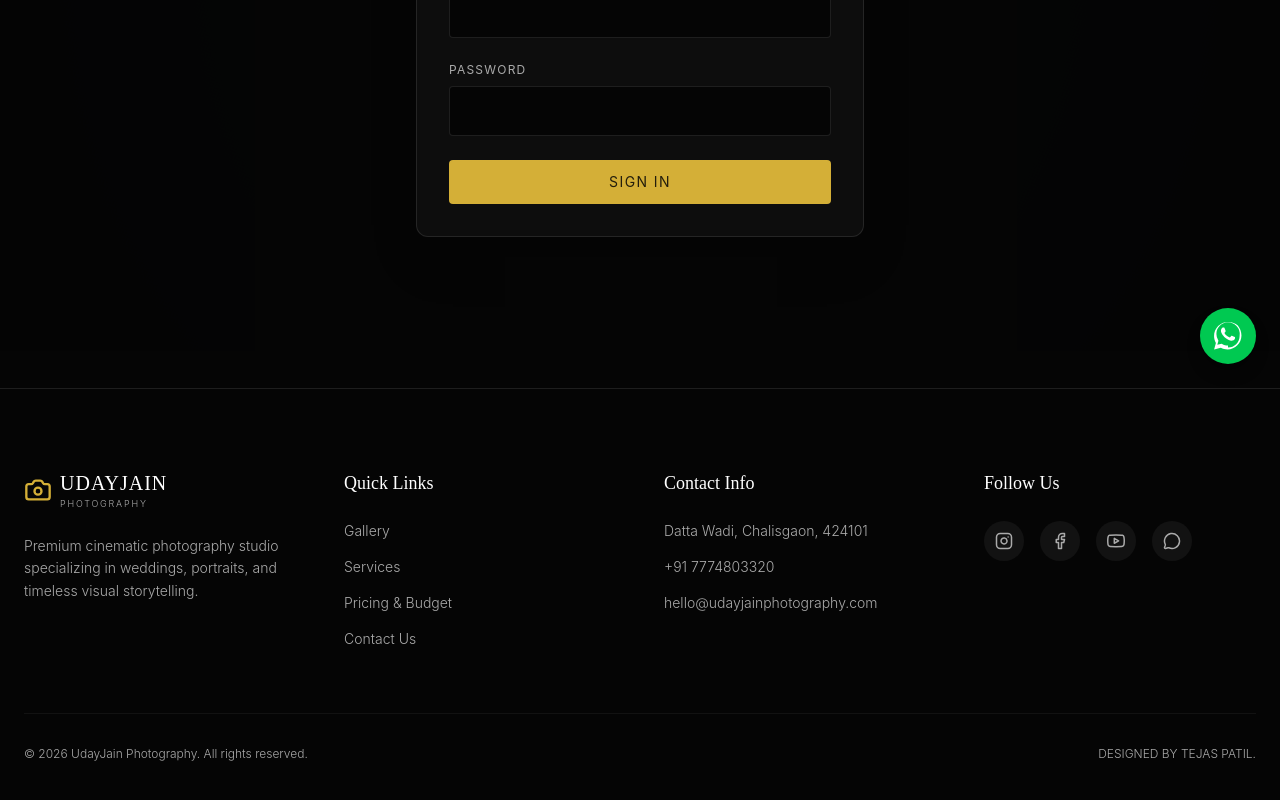
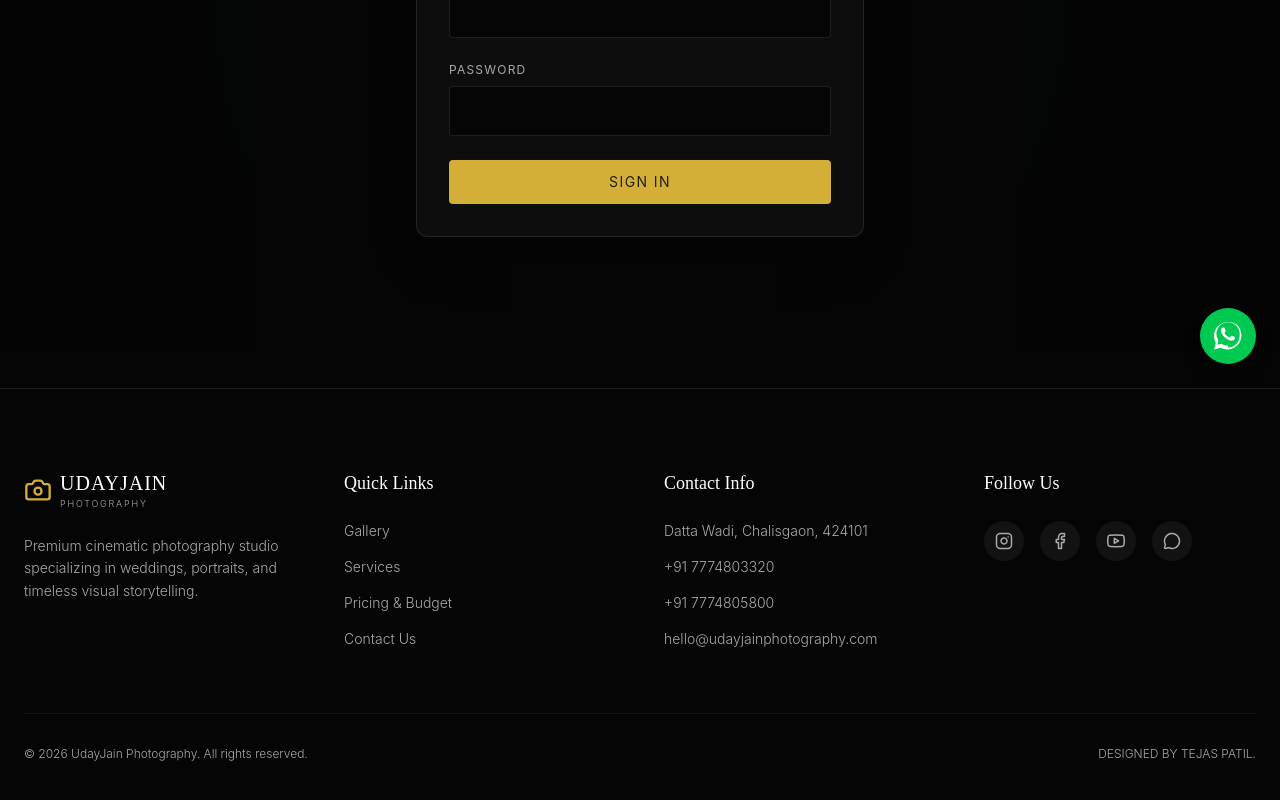
Before and after one commit to TEJASPATIL1357/UdayJain-Photography, a React (Vite) app: page /admin in a window 1280 px wide. Shown: the part 412-1212 px from the top of the page. Built offline with nearby package versions, Linux system fonts and the light colour scheme; no server answers.

Commit message:
footer update

```diff
--- a/src/components/Footer.jsx
+++ b/src/components/Footer.jsx
@@ -39,6 +39,7 @@ export default function Footer() {
             <ul className="space-y-4 text-sm text-soft-gray font-light">
               <li>Datta Wadi, Chalisgaon, 424101</li>
               <li>+91 7774803320</li>
+              <li>+91 7774805800</li>
               <li>hello@udayjainphotography.com</li>
             </ul>
           </div>
```
